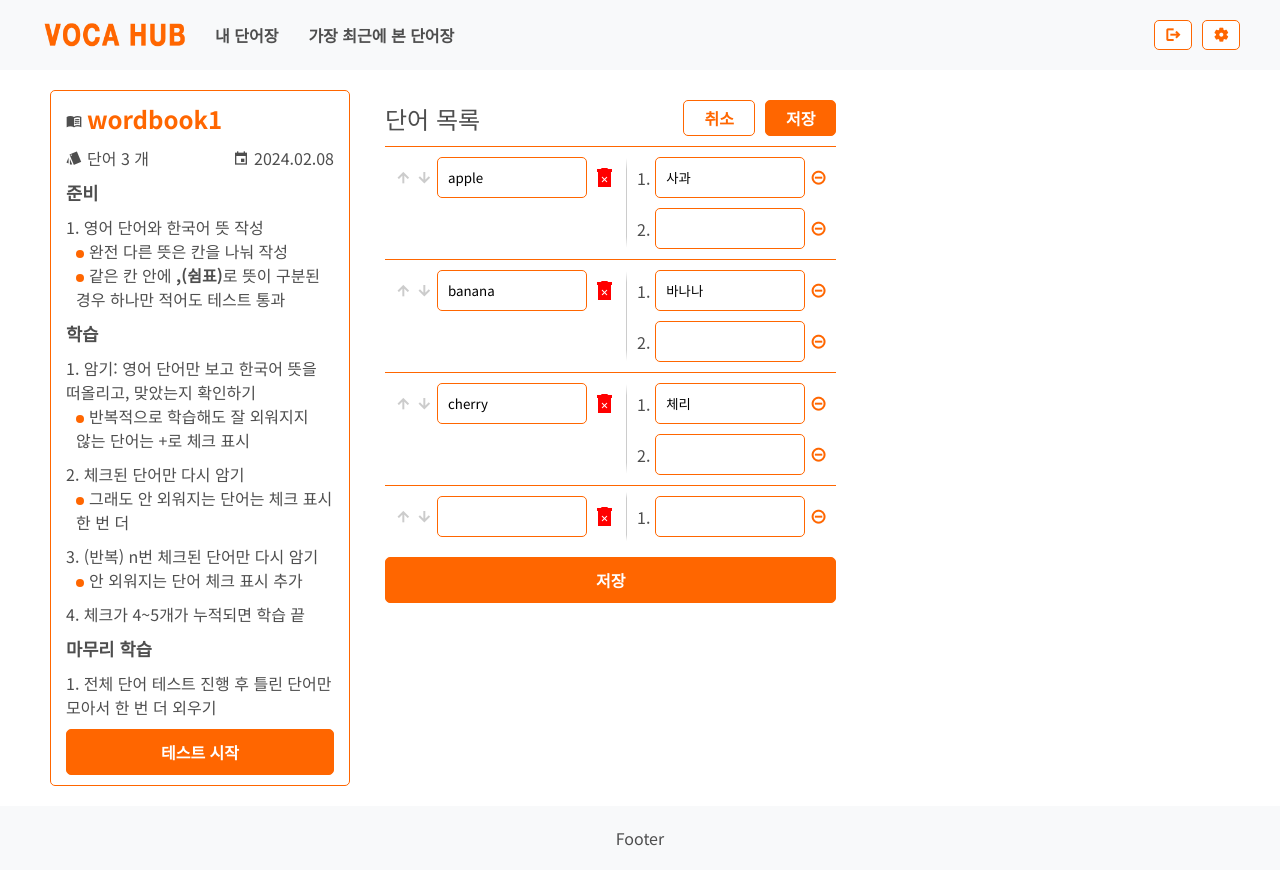
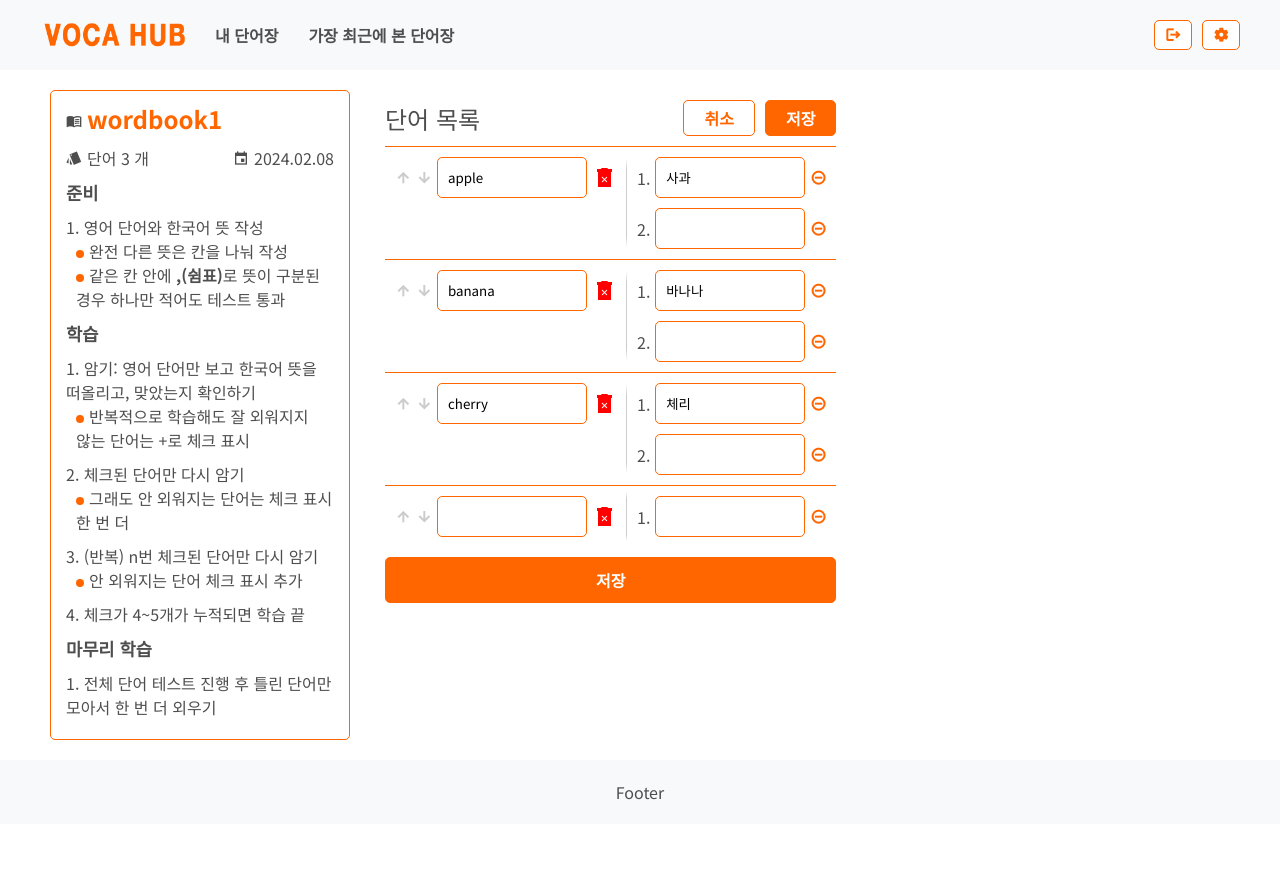
Before and after one commit to raipen/vocahub, a React (Create React App) app in the folder front/: page /vocalist/1 in a window 1280 px wide. Both pictures are taken after a click on the element "event". After the commit the page ends 824 px from the top, so only its background shows below. Built offline with nearby package versions, Linux system fonts and the light colour scheme.

Commit message:
feat: update small details

```diff
--- a/front/src/components/EditVocaList.tsx
+++ b/front/src/components/EditVocaList.tsx
@@ -34,7 +34,7 @@ function WordInputWithMenu({word, onChange, disabled, moveWordUp, moveWordDown,
     <div style={{display: 'flex', gap: '5px', padding: '10px', alignItems: 'center'}}>
       <ActivatableIcon onClick={moveWordUp} className="material-icons-sharp" tabIndex={-1} disabled={disable}>arrow_upward</ActivatableIcon>
       <ActivatableIcon onClick={moveWordDown} className="material-icons-sharp" tabIndex={-1} disabled={disable}>arrow_downward</ActivatableIcon>
-      <MiniInput value={word} onChange={onChange} disabled={disable}/>
+      <MiniInput value={loadingDeleteVoca ? "삭제중" : word} onChange={onChange} disabled={disable}/>
       <WarningClickableIcon disabled={disable} onClick={deleteWord(fetchDeleteVoca)} className="material-icons-sharp" tabIndex={-1} style={{fontSize:"1.5rem"}}>delete_forever</WarningClickableIcon>
     </div>
   );
--- a/front/src/components/VocaSidebar.tsx
+++ b/front/src/components/VocaSidebar.tsx
@@ -80,7 +80,8 @@ const WordbookInfo = styled.div`
 `;
 
 
-function VocaSidebar({setVocaMode,wordbook}:{
+function VocaSidebar({vocaMode,setVocaMode,wordbook}:{
+    vocaMode: VocaMode,
     setVocaMode: React.Dispatch<React.SetStateAction<VocaMode>>,
     wordbook: {name: string, createdAt: string, wordCount: number}
 }) {
@@ -133,7 +134,9 @@ function VocaSidebar({setVocaMode,wordbook}:{
             <div>마무리 학습</div>
             <span>전체 단어 테스트 진행 후 틀린 단어만 모아서 한 번 더 외우기</span>
         </DefaultListElement>
-        <ButtonWithHoverAnimation onClick={() => setVocaMode(VocaMode.TEST)}>테스트 시작</ButtonWithHoverAnimation>
+        {vocaMode===VocaMode.VIEW&&
+            <ButtonWithHoverAnimation onClick={() => setVocaMode(VocaMode.TEST)} disabled={true}>테스트 시작</ButtonWithHoverAnimation>
+        }
     </VocaSidebarContainer>
   );
 }
--- a/front/src/components/index.tsx
+++ b/front/src/components/index.tsx
@@ -79,7 +79,7 @@ const ButtonCss = css`
   font-weight: 600;
 `;
 
-export const ButtonWithHoverAnimation = styled.div`
+export const ButtonWithHoverAnimation = styled.button`
   ${ButtonCss};
   ${MainColorBackground};
   &:hover {
--- a/front/src/pages/VocaList.tsx
+++ b/front/src/pages/VocaList.tsx
@@ -26,7 +26,7 @@ function VocaList() {
   return (
     <VocaListContext.Provider value={{vocaList, setVocaList, wordbookId:wordbook.id}}>
       <MainContainer $flexdirection="row">
-        <VocaSidebar setVocaMode={setVocaMode} wordbook={{...wordbook, wordCount:vocaList.length}} />
+        <VocaSidebar vocaMode={vocaMode} setVocaMode={setVocaMode} wordbook={{...wordbook, wordCount:vocaList.length}} />
         {isLoading && <div></div>}
         {!isLoading &&
           VocaModeWithComponent.map(([mode, Component], i) =>
```
